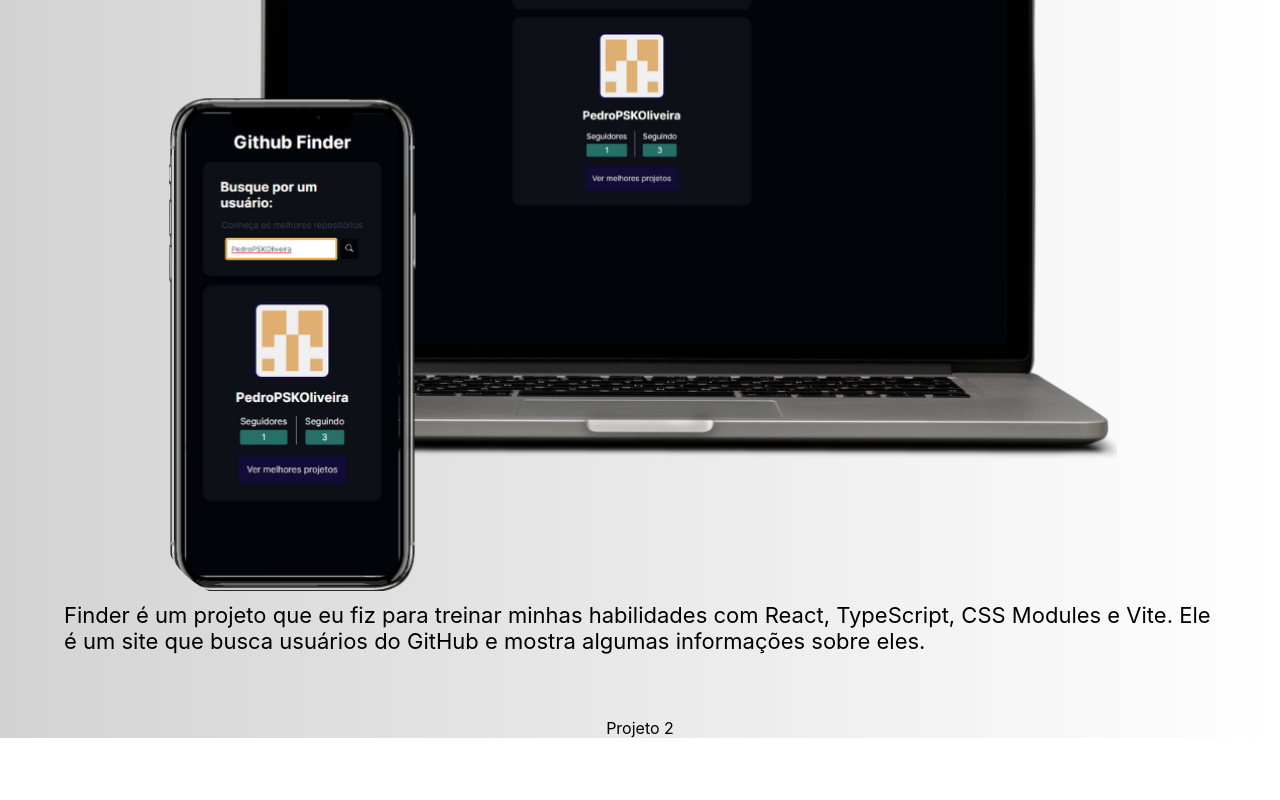
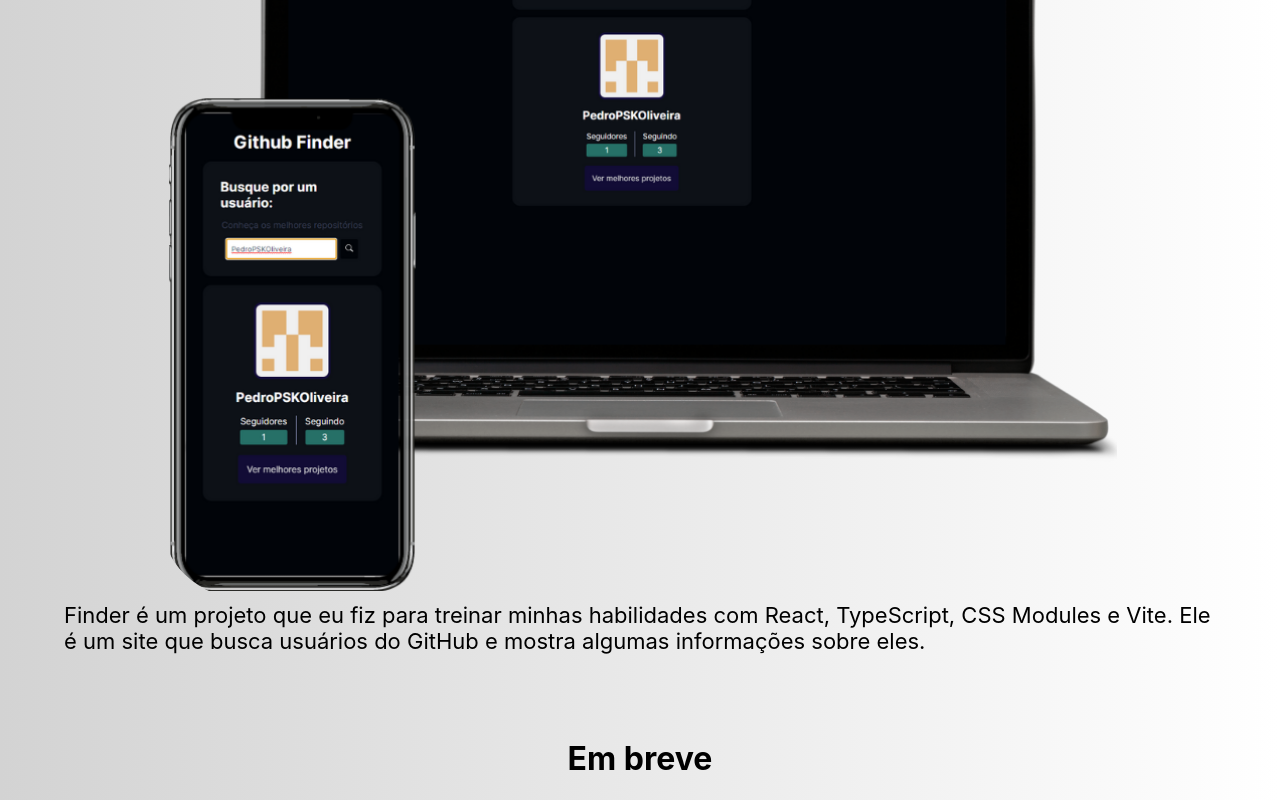
Before and after one commit to PedroPSKOliveira/meu-portfolio, a React (Vite) app: page / in a window 1280 px wide. Shown: the part 1227-2027 px from the top of the page. Before the commit the page ends 1965 px from the top, so only its background shows below. Built offline with nearby package versions, Linux system fonts and the light colour scheme.

Commit message:
Feat: em breve

```diff
--- a/src/routes/Home.tsx
+++ b/src/routes/Home.tsx
@@ -33,7 +33,7 @@
             </div>
                 <Finder/>
             <div className={"projeto2"}>
-                Projeto 2
+                <h1>Em breve</h1>
             </div>
         </div>
 
```
